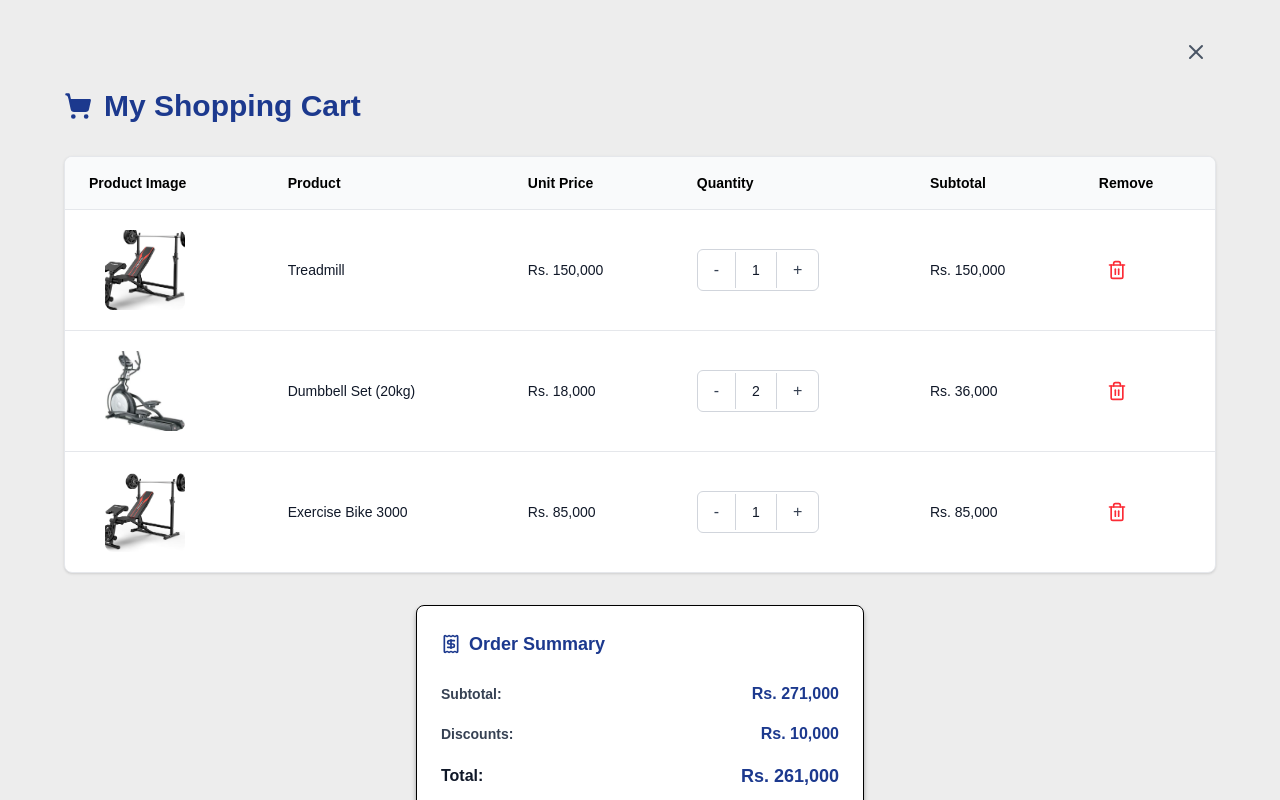
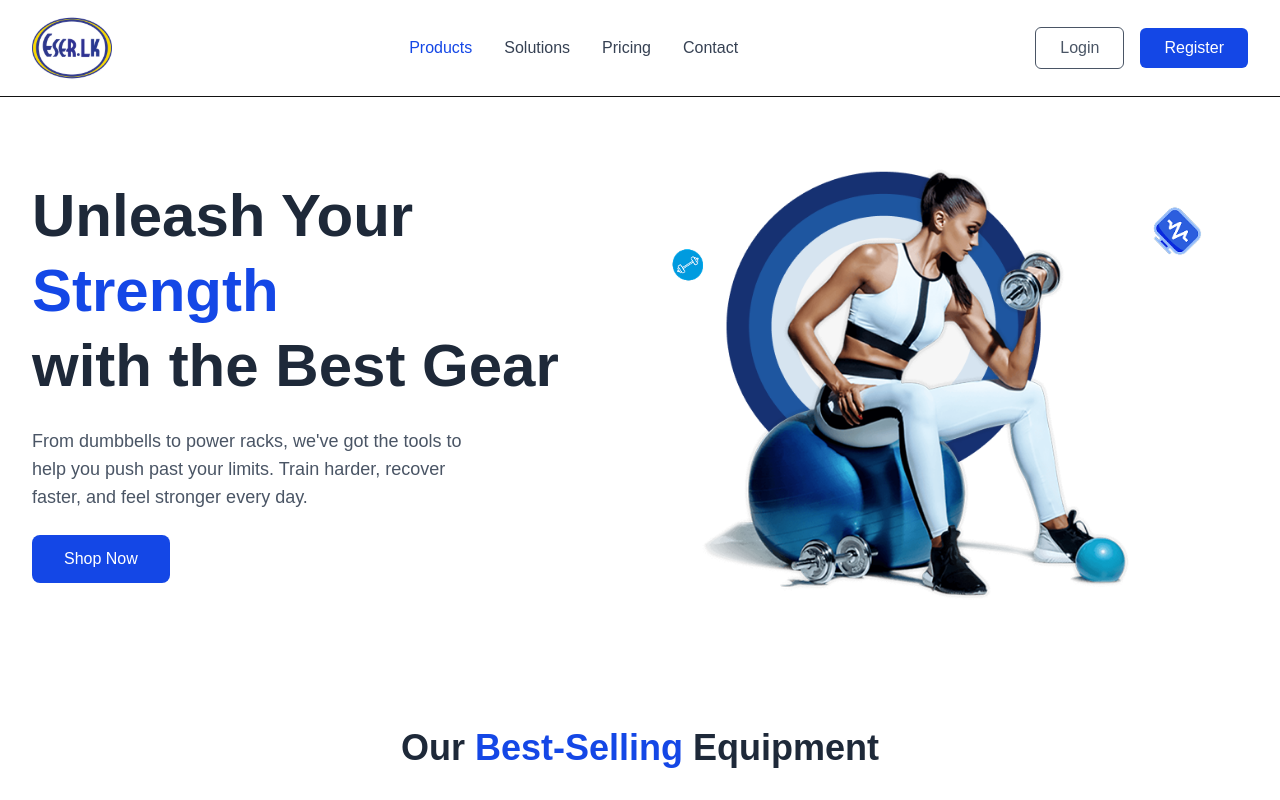
Before and after one commit to IshanHansaka/eser-marketing-erp, a Next.js app: page / in a window 1280 px wide. Shown: the top 800 px of the page. Built offline with nearby package versions, Linux system fonts and the light colour scheme.

Commit message:
fix: some changes

```diff
--- a/src/app/page.tsx
+++ b/src/app/page.tsx
@@ -1,9 +1,9 @@
-import CartPopup from '@/components/UI/CartPopup';
+import LandingPage from '@/components/layouts/LandingPage';
 
 export default function Home() {
   return (
     <div>
-      <CartPopup />
+      <LandingPage />
     </div>
   );
 }
--- a/src/components/UI/CheckoutPopup.tsx
+++ b/src/components/UI/CheckoutPopup.tsx
@@ -37,9 +37,9 @@ export default function CheckoutPopup() {
 
   return (
     <div className="fixed inset-0 bg-[#DCDCDC] bg-opacity-50 flex items-center justify-center p-4 z-50">
-      <div className="bg-white rounded-lg shadow-xl max-w-4xl w-full max-h-[100vh] overflow-y-auto">
+      <div className="bg-white rounded-lg shadow-xl max-w-4xl w-full max-h-screen overflow-y-auto">
         {/* Header */}
-        <div className="sticky top-0 bg-white px-6 py-4 flex justify-between items-center relative">
+        <div className="top-0 bg-white px-6 py-4 flex justify-between items-center relative">
           <div className="w-6"></div>
           <h2 className="absolute left-1/2 -translate-x-1/2 text-3xl font-bold text-blue-900 mt-8">Order Now!</h2>
           <button
```
